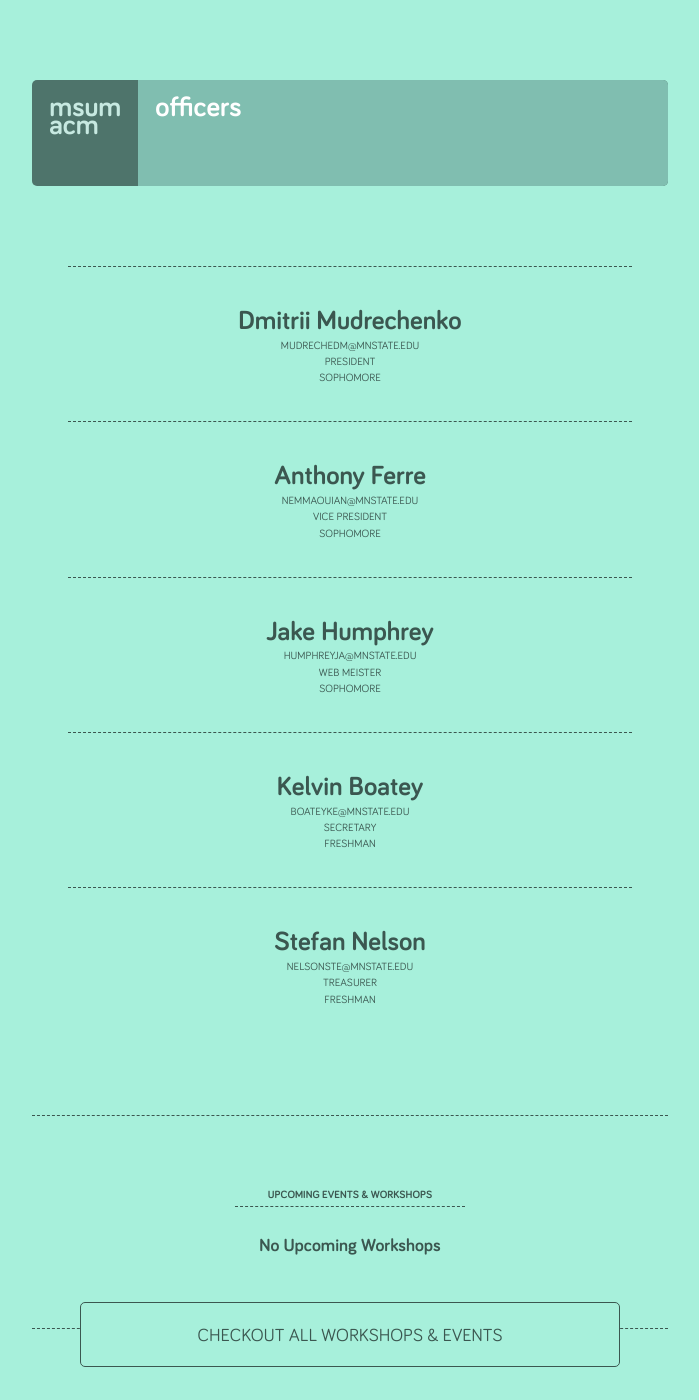
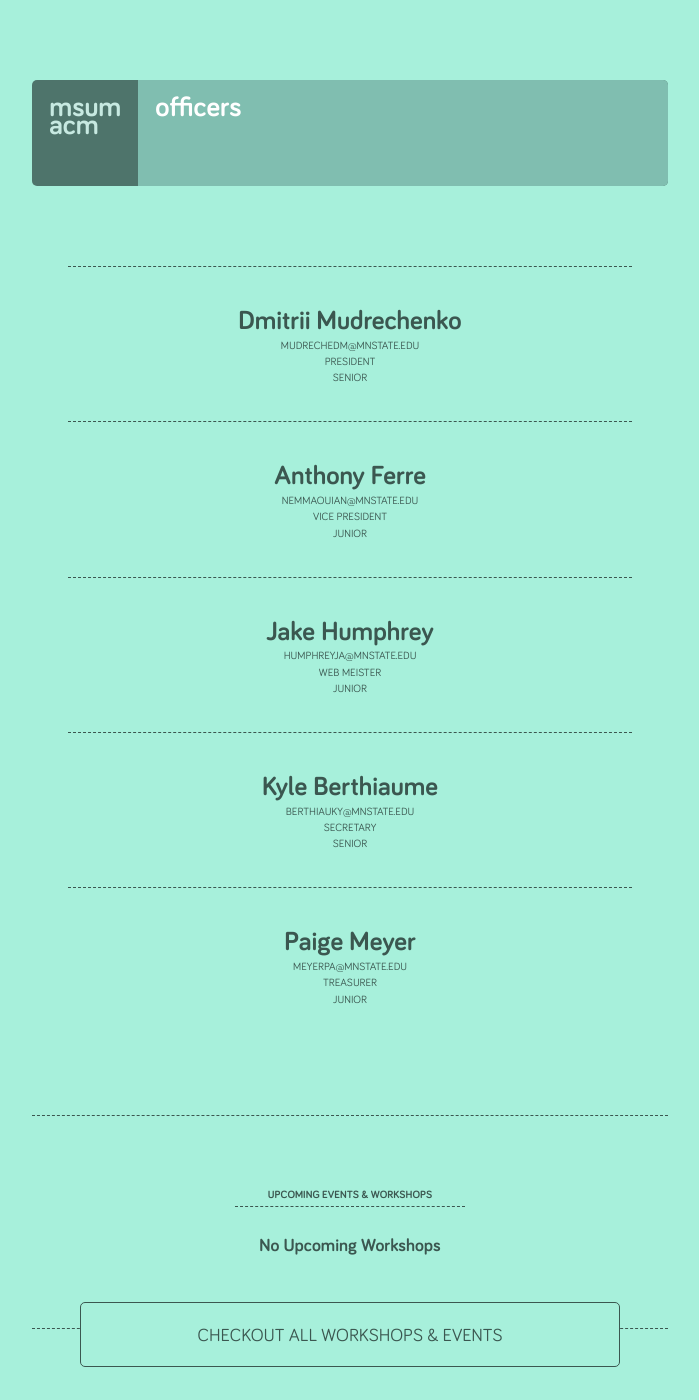
Before and after one commit to alunduil/MSUM-ACM.github.io, a Jekyll site: the page built from officers/backupindex.html, in a window 1280 px wide and 1400 px high. Shown: the whole window, without its empty margins (290-989 px from the left). Built offline with Jekyll 4.4.1, drawn with Linux system fonts in a browser that asks for light colours; Markdown is read by kramdown in place of the engine named in the settings.

Commit message:
Update officers.yml

```diff
--- a/_data/officers.yml
+++ b/_data/officers.yml
@@ -1,24 +1,24 @@
 - name: Dmitrii Mudrechenko
   role: President
-  year: Sophomore
+  year: Senior
   email: mudrechedm@mnstate.edu
 
 - name: Anthony Ferre
   role: Vice President
-  year: Sophomore
+  year: Junior
   email: nemmaouian@mnstate.edu
 
 - name: Jake Humphrey
   role: Web Meister
-  year: Sophomore
+  year: Junior
   email: humphreyja@mnstate.edu
 
-- name: Kelvin Boatey
+- name: Kyle Berthiaume
   role: Secretary
-  year: Freshman
-  email: boateyke@mnstate.edu
+  year: Senior
+  email: berthiauky@mnstate.edu
 
-- name: Stefan Nelson
+- name: Paige Meyer
   role: Treasurer
-  year: Freshman
-  email: nelsonste@mnstate.edu
+  year: Junior
+  email: meyerpa@mnstate.edu
```
